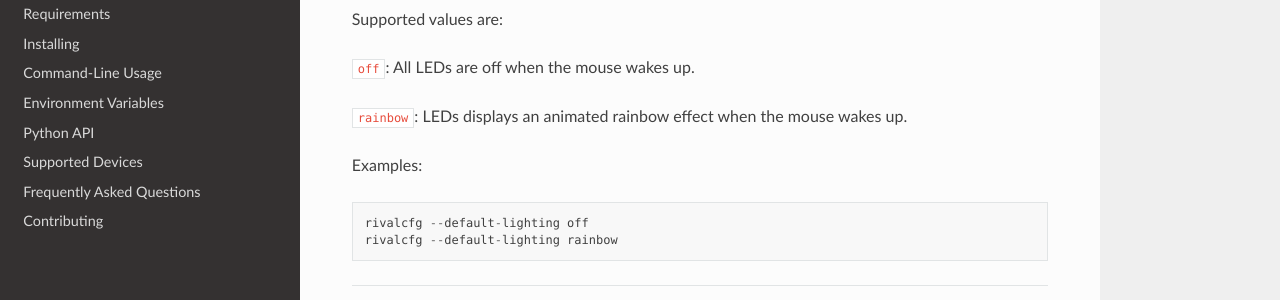
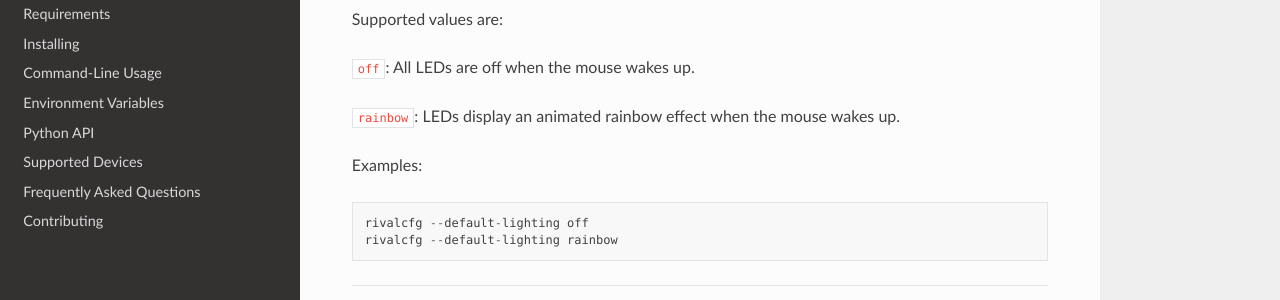
Before and after one commit to flozz/rivalcfg, a Sphinx documentation site: the page built from doc/devices/_default_lighting.rst, in a window 1280 px wide. Shown: the part 163-463 px from the top of the page. Built offline with Sphinx 7.4.7 and the Read the Docs theme 2.0.0, drawn with Linux system fonts in a browser that asks for light colours.

Commit message:
Fix typos

```diff
--- a/doc/devices/_default_lighting.rst
+++ b/doc/devices/_default_lighting.rst
@@ -5,7 +5,7 @@
 
 * ``off``: All LEDs are off when the mouse wakes up.
 
-* ``rainbow``: LEDs displays an animated rainbow effect when the mouse wakes up.
+* ``rainbow``: LEDs display an animated rainbow effect when the mouse wakes up.
 
 Examples::
 
```
